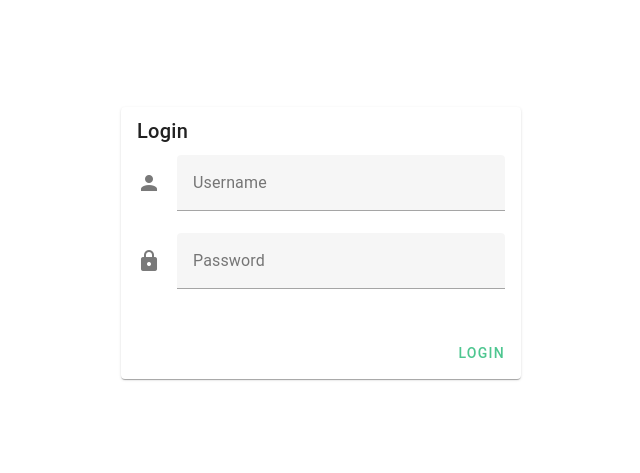
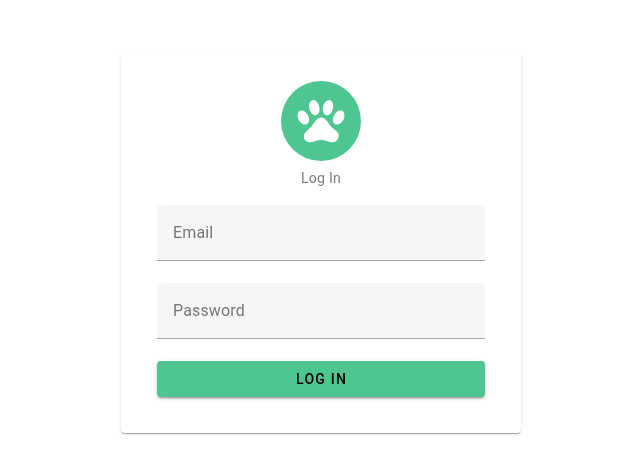
Before and after one commit to imyuvii/petshop-frontend, a Vue app: page /login in a window 1280 px wide. Shown: the part 157-630 px from the top of the page, without its empty margins (319-959 px from the left). Built offline with nearby package versions, Linux system fonts and the light colour scheme; what vue3-apexcharts would draw is missing.

Commit message:
Implementing authentication

```diff
--- a/src/layouts/AuthLayout.vue
+++ b/src/layouts/AuthLayout.vue
@@ -1,10 +1,10 @@
 <template>
   <v-app>
     <v-main>
-      <v-container class="fill-height" fluid>
-        <v-row justify="center" align="center">
+      <v-container class="fill-height d-flex align-center justify-center" fluid>
+        <v-row justify="center">
           <v-col cols="12" md="4">
-            <router-view></router-view>
+            <router-view />
           </v-col>
         </v-row>
       </v-container>
--- a/src/pages/LoginPage.vue
+++ b/src/pages/LoginPage.vue
@@ -1,41 +1,66 @@
 <template>
-  <v-card>
-    <v-card-title>
-      <span class="headline">Login</span>
+  <v-card class="pa-5 text-center">
+    <v-card-title class="d-flex justify-center">
+      <div class="logo-container">
+        <img src="@/assets/logo.svg" alt="Logo" class="logo" />
+      </div>
     </v-card-title>
+    <v-card-subtitle class="text-center">Log In</v-card-subtitle>
     <v-card-text>
-      <v-form>
-        <v-text-field
-          label="Username"
-          v-model="username"
-          prepend-icon="mdi-account"
-          required
-        ></v-text-field>
-        <v-text-field
-          label="Password"
-          v-model="password"
-          prepend-icon="mdi-lock"
-          type="password"
-          required
-        ></v-text-field>
+      <v-form @submit.prevent="login">
+        <v-text-field label="Email" v-model="email" type="email" required></v-text-field>
+        <v-text-field label="Password" v-model="password" type="password" required></v-text-field>
+        <v-btn :loading="loading" color="primary" block type="submit">Log In</v-btn>
+        <v-alert v-if="errorMessage" class="mt-6" type="error">{{ errorMessage }}</v-alert>
       </v-form>
     </v-card-text>
-    <v-card-actions>
-      <v-spacer></v-spacer>
-      <v-btn color="primary" @click="login">Login</v-btn>
-    </v-card-actions>
   </v-card>
 </template>
 
 <script setup lang="ts">
 import { ref } from 'vue'
+import { useAuthStore } from '../stores/auth'
+import { useRouter } from 'vue-router'
 
-const username = ref('')
+const email = ref('')
 const password = ref('')
+const authStore = useAuthStore()
+const router = useRouter()
+const errorMessage = ref('')
+const loading = ref(false)
 
-const login = () => {
-  // Implement login logic here
-  console.log('Username:', username.value)
-  console.log('Password:', password.value)
+const login = async () => {
+  errorMessage.value = ''
+  loading.value = true
+  const success = await authStore.login(email.value, password.value)
+  loading.value = false
+  if (success) {
+    await router.push('/')
+  } else {
+    // Handle login failure
+    errorMessage.value = 'Login failed. Please check your email and password.'
+  }
 }
 </script>
+
+<style scoped>
+.fill-height {
+  height: 100vh;
+}
+.pa-5 {
+  padding: 20px;
+}
+.logo-container {
+  width: 80px;
+  height: 80px;
+  background-color: #4ec690; /* Primary color */
+  border-radius: 50%;
+  display: flex;
+  align-items: center;
+  justify-content: center;
+}
+.logo {
+  width: 48px;
+  height: auto;
+}
+</style>
--- a/src/router/index.ts
+++ b/src/router/index.ts
@@ -9,6 +9,7 @@ import PromotionsPage from '@/pages/PromotionsPage.vue'
 import LoginPage from '@/pages/LoginPage.vue'
 import AuthLayout from '@/layouts/AuthLayout.vue'
 import DefaultLayout from '@/layouts/DefaultLayout.vue'
+import { useAuthStore } from '@/stores/auth'
 
 const router = createRouter({
   history: createWebHistory(import.meta.env.BASE_URL),
@@ -24,7 +25,8 @@ const router = createRouter({
         { path: 'all-tickets', name: 'allTickets', component: AllTicketsPage },
         { path: 'blog', name: 'blog', component: BlogPage },
         { path: 'promotions', name: 'promotions', component: PromotionsPage }
-      ]
+      ],
+      meta: { requiresAuth: true }
     },
     {
       path: '/',
@@ -34,4 +36,15 @@ const router = createRouter({
   ]
 })
 
+router.beforeEach((to, from, next) => {
+  const authStore = useAuthStore()
+  if (to.meta.requiresAuth && !authStore.getToken) {
+    next({ name: 'login' })
+  } else if (to.name === 'login' && authStore.getToken) {
+    next({ path: '/' })
+  } else {
+    next()
+  }
+})
+
 export default router
--- /dev/null
+++ b/src/stores/auth.ts
@@ -0,0 +1,38 @@
+import { defineStore } from 'pinia'
+import axios from 'axios'
+
+export const useAuthStore = defineStore('auth', {
+  state: () => ({
+    token: localStorage.getItem('token') as string | null,
+    user: null as any
+  }),
+  actions: {
+    async login(email: string, password: string) {
+      try {
+        const response = await axios.post(
+          'https://pet-shop.buckhill.com.hr/api/v1/admin/login',
+          `email=${email}&password=${password}`,
+          {
+            headers: {
+              'Content-Type': 'application/x-www-form-urlencoded'
+            }
+          }
+        )
+
+        if (response.data.success) {
+          this.token = response.data.data.token
+          axios.defaults.headers.common['Authorization'] = `Bearer ${this.token}`
+          localStorage.setItem('token', this.token!)
+          return true
+        }
+        return false
+      } catch (error) {
+        console.error('Login failed:', error)
+        return false
+      }
+    }
+  },
+  getters: {
+    getToken: (state) => state.token
+  }
+})
```
Also changed, not shown: src/assets/logo.svg.
